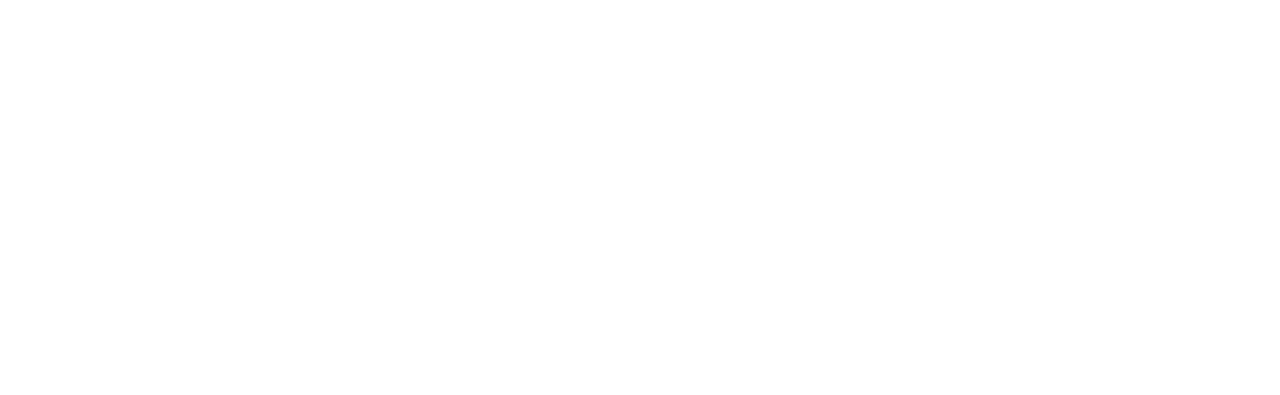
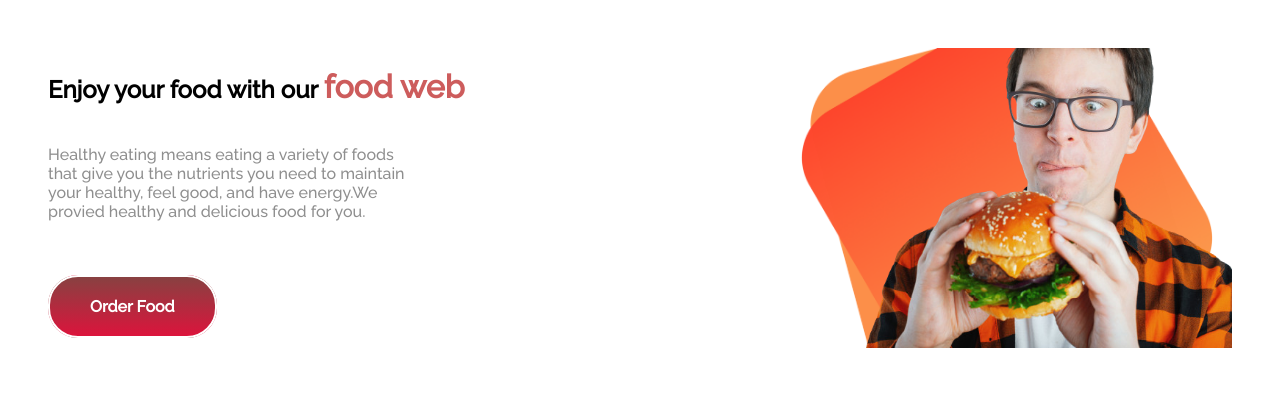
Before and after one commit to proloypaul/food_web, a plain HTML site: page index.html in a window 1280 px wide. Drawn offline with Linux system fonts and the light colour scheme.

Commit message:
2nd commit

```diff
--- a/index.html
+++ b/index.html
@@ -4,9 +4,26 @@
     <meta charset="UTF-8">
     <meta http-equiv="X-UA-Compatible" content="IE=edge">
     <meta name="viewport" content="width=device-width, initial-scale=1.0">
+    <link rel="preconnect" href="https://fonts.googleapis.com">
+    <link rel="preconnect" href="https://fonts.gstatic.com" crossorigin>
+    <link href="https://fonts.googleapis.com/css2?family=Raleway:wght@500&display=swap" rel="stylesheet">
+    <link rel="stylesheet" href="style.css"/>
     <title>food_web</title>
 </head>
 <body>
-
+    <section>
+        <div class="food_one">
+            <div>
+                <h1>Enjoy your food with our <span>food web</span></h1>
+                <p>
+                    Healthy eating means eating a variety of foods that give you the nutrients you need to maintain your healthy, feel good, and have energy.We provied healthy and delicious food for you.
+                </p>
+                <a href="#" target="_blank">Order Food</a>
+            </div>
+            <div>
+                <img src="food_pic1.png" alt="empty!" height="300px" width="300px">
+            </div>
+        </div>
+    </section>
 </body>
 </html>
--- a/style.css
+++ b/style.css
@@ -0,0 +1,38 @@
+body{
+    font-family: 'Raleway', sans-serif;
+}
+section{
+    padding: 40px;
+}
+.food_one{
+    display: flex;
+}
+span{
+    font-size: 32px;
+    font-weight: bold;
+    color: indianred;
+}
+
+.food_one p{
+    width: 50%;
+    padding-bottom:60px;
+    padding-top: 20px;
+    color:rgba(0, 0, 0, 0.445)
+}
+.food_one a{
+    text-decoration: none;
+    border: 2px solid white;
+    border-radius: 30px;
+    padding: 20px 40px;
+    background-image: linear-gradient(rgb(136, 65, 65),crimson);
+    font-weight: bold;
+    color: white;
+}
+
+.food_one img{
+    width: auto;
+    background-image:url(bg_pic1.png);
+    background-repeat: no-repeat;
+    background-size: cover;
+    background-position: center;
+}
```
Also changed, not shown: bg_pic1.png (added), food_pic1.png (added).
